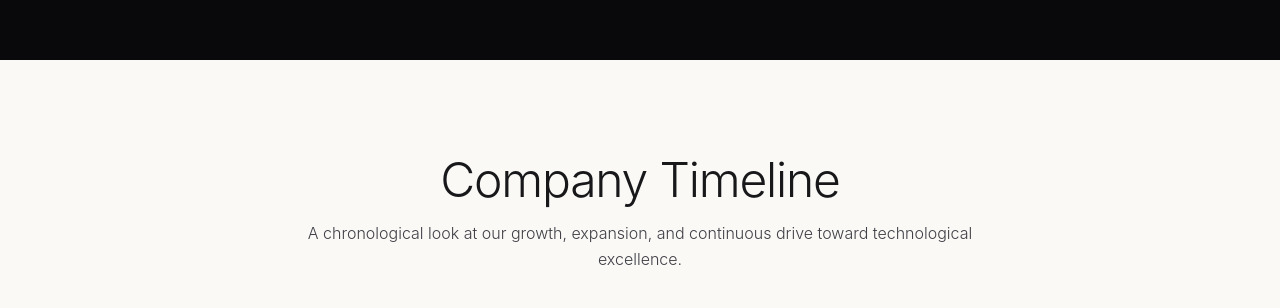
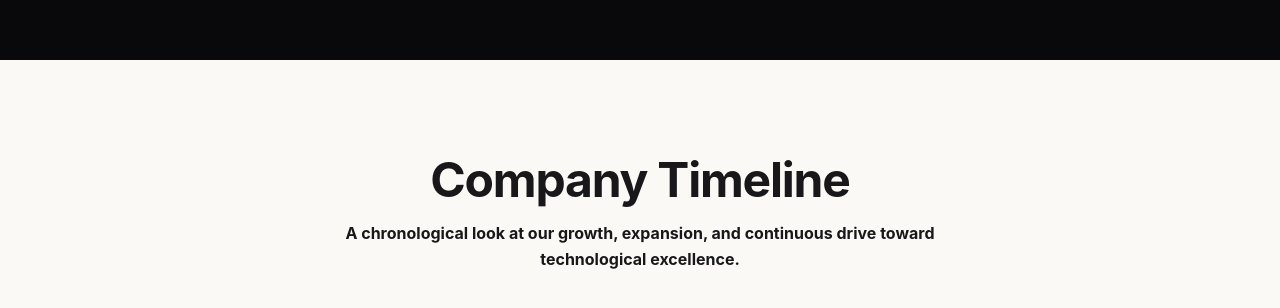
Before and after one commit to bante27/sador-group-website, a React (Vite) app: page /about in a window 1280 px wide. Shown: the part 3437-3745 px from the top of the page. Built offline with nearby package versions, Linux system fonts and the light colour scheme.

Commit message:
update text change to bold

```diff
--- a/src/features/about/components/CompanyTimeline.tsx
+++ b/src/features/about/components/CompanyTimeline.tsx
@@ -86,8 +86,8 @@ export const CompanyTimeline: React.FC = () => {
 
                 <div className="text-center max-w-2xl mx-auto mb-16">
 
-                    <h2 className="text-3xl sm:text-5xl font-light text-zinc-900 tracking-tight mb-4">Company Timeline</h2>
-                    <p className="text-zinc-700 font-light text-base leading-relaxed">
+                    <h2 className="text-3xl sm:text-5xl font-bold text-zinc-900 tracking-tight mb-4">Company Timeline</h2>
+                    <p className="text-zinc-900 font-bold text-base leading-relaxed">
                         A chronological look at our growth, expansion, and continuous drive toward technological excellence.
                     </p>
                 </div>
@@ -96,7 +96,7 @@ export const CompanyTimeline: React.FC = () => {
                     {/* Animated inside vertical line */}
                     <div
                         ref={lineRef}
-                        className="absolute left-0 top-0 bottom-0 w-[2px] bg-zinc-300 will-change-transform"
+                        className="absolute left-0 top-0 bottom-0 w-[2px] bg-zinc-400 will-change-transform"
                     />
 
                     {timelineEvents.map((item, idx) => (
@@ -105,14 +105,14 @@ export const CompanyTimeline: React.FC = () => {
                             <div className="absolute -left-[5px] top-1.5 w-2.5 h-2.5 rounded-full bg-zinc-900 ring-4 ring-[#FAF9F6]" />
 
                             <div className="md:absolute md:-left-32 md:top-1 md:w-24 md:text-right">
-                                <span className="text-xs font-mono uppercase tracking-wider text-emerald-700 bg-emerald-50 px-2.5 py-1 rounded-md border border-emerald-500/20">
+                                <span className="text-xs font-mono uppercase font-bold tracking-wider text-emerald-800 bg-emerald-100 px-2.5 py-1 rounded-md border border-emerald-600/30">
                                     {item.year}
                                 </span>
                             </div>
 
                             <div className="bg-white p-6 sm:p-8 rounded-2xl border border-zinc-200/80 shadow-xs hover:border-emerald-500/30 transition-colors">
-                                <h3 className="text-xl font-medium text-zinc-900 mb-2 tracking-tight">{item.title}</h3>
-                                <p className="text-zinc-600 font-light text-sm sm:text-base leading-relaxed">{item.description}</p>
+                                <h3 className="text-xl font-bold text-zinc-900 mb-2 tracking-tight">{item.title}</h3>
+                                <p className="text-zinc-900 font-bold text-sm sm:text-base leading-relaxed">{item.description}</p>
                             </div>
                         </div>
                     ))}
```
